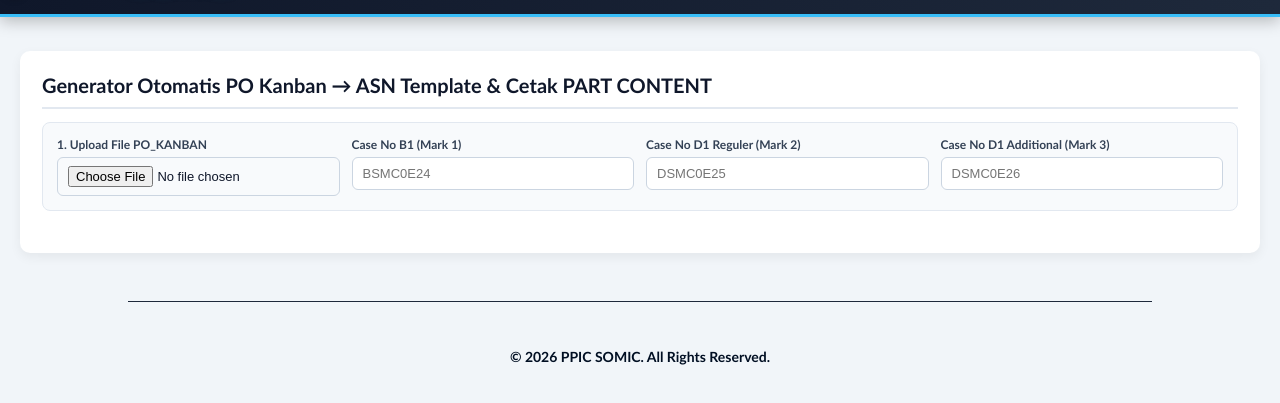
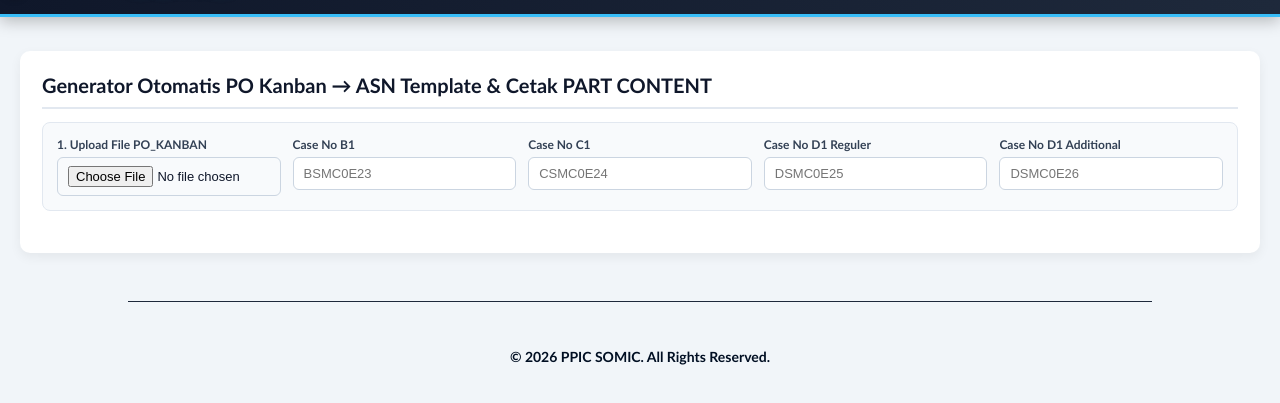
Before and after one commit to kurniawanheru280702-art/ASNSMC, a plain HTML site: page index.html in a window 1280 px wide. Shown: the part 49-452 px from the top of the page. Drawn offline with Linux system fonts and the light colour scheme.

Commit message:
edit label input
Updated case number fields in the form and adjusted placeholder values.

```diff
--- a/index.html
+++ b/index.html
@@ -25,17 +25,22 @@
         <input type="file" id="poFile" accept=".xlsx,.xls">
       </div>
         <div class="field">
-        <label>Case No B1 (Mark 1)</label>
-        <input type="text" id="caseB1" placeholder="BSMC0E24" oninput="runValidation()">
+        <label>Case No B1</label>
+        <input type="text" id="caseB1" placeholder="BSMC0E23" oninput="runValidation()">
         <span id="errB1" class="error-msg" style="display:none; color:red; font-size:11px; font-weight:bold;">❌ Case B1 harus diawali huruf B!</span>
         </div>
         <div class="field">
-        <label>Case No D1 Reguler (Mark 2)</label>
+        <label>Case No C1</label>
+        <input type="text" id="caseC1" placeholder="CSMC0E24" oninput="runValidation()">
+        <span id="errC1" class="error-msg" style="display:none; color:red; font-size:11px; font-weight:bold;">❌ Case C harus diawali huruf C!</span>
+        </div>
+        <div class="field">
+        <label>Case No D1 Reguler</label>
         <input type="text" id="caseD1" placeholder="DSMC0E25" oninput="runValidation()">
         <span id="errD1" class="error-msg" style="display:none; color:red; font-size:11px; font-weight:bold;">❌ Case D1 harus diawali huruf D!</span>
         </div>
         <div class="field">
-        <label>Case No D1 Additional (Mark 3)</label>
+        <label>Case No D1 Additional</label>
         <input type="text" id="caseD1Big" placeholder="DSMC0E26" oninput="runValidation()">
         <span id="errD1Big" class="error-msg" style="display:none; color:red; font-size:11px; font-weight:bold;">❌ Case D1 harus diawali huruf D!</span>
         </div>
```
